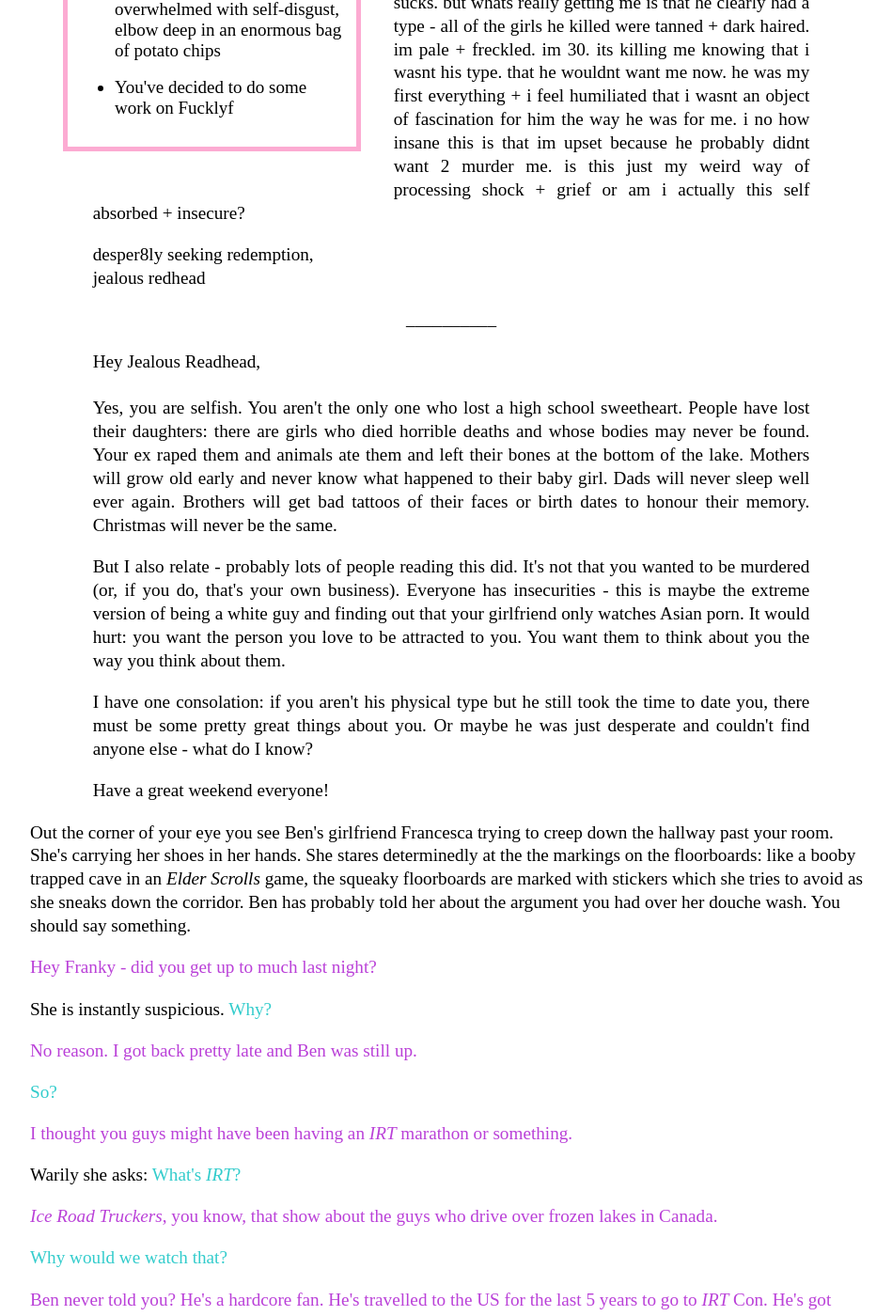
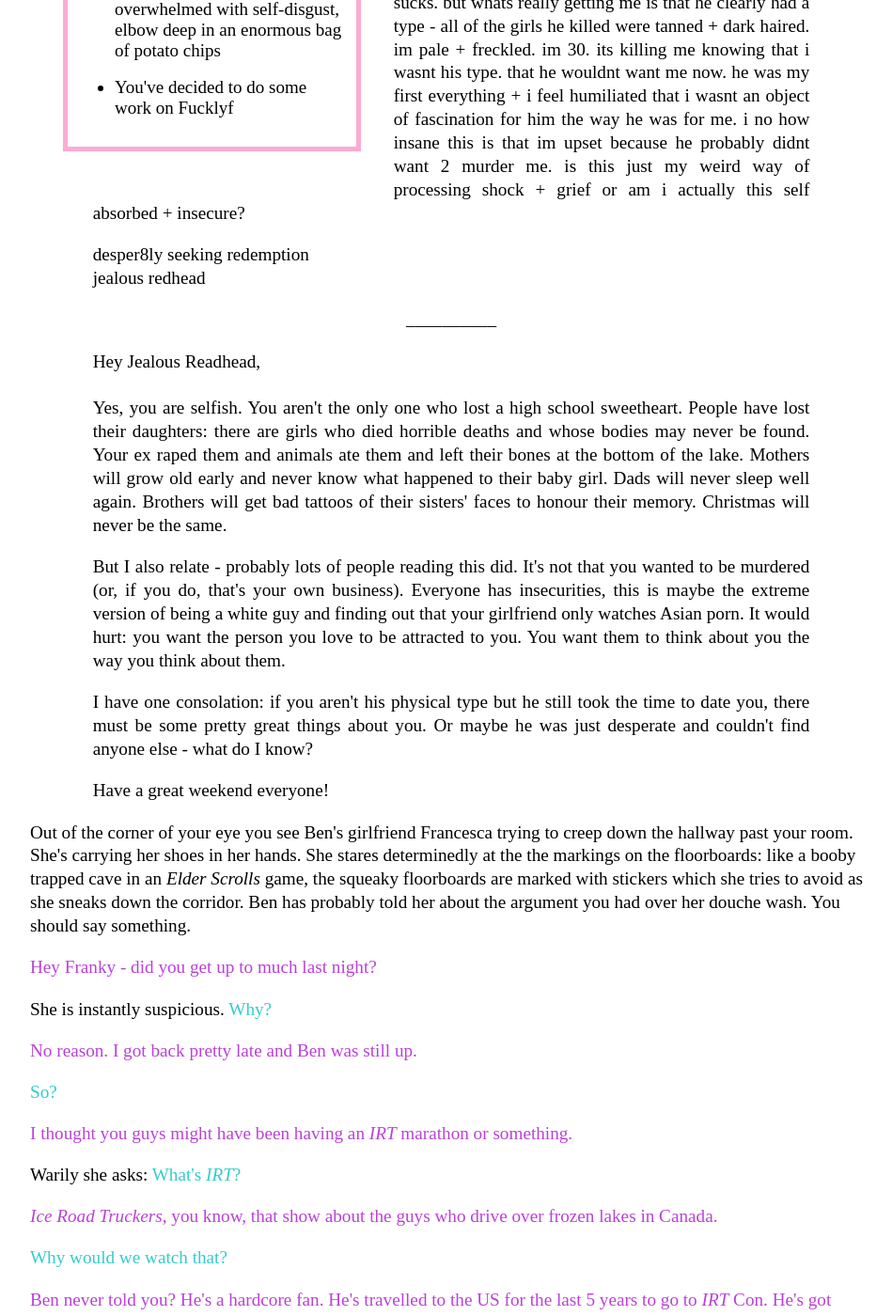
Before and after one commit to Pinelife/pinelife.github.io, a Jekyll site: the page Hellhole/Room7.html, which Jekyll copies as it is, in a window 1280 px wide and 1400 px high, scrolled down 766 px. Shown: the whole window at 94% size, without its empty margins (160-1109 px from the left). Built offline with Jekyll 4.4.1, drawn with Linux system fonts in a browser that asks for light colours; some of the changed text lies outside the part shown.

Commit message:
Update Room7.html

```diff
--- a/Hellhole/Room7.html
+++ b/Hellhole/Room7.html
@@ -67,7 +67,7 @@ so the first boy i ever loved is a necrophiliac + ur prolly thinking
   way of processing shock + grief or am i actually this self absorbed + insecure?
 </p>
 <p style="text-align:justify" class="indented">
-desper8ly seeking redemption,<br/>
+desper8ly seeking redemption<br/>
 jealous redhead
 </p>
 
@@ -79,12 +79,12 @@ __________
    <br/>
   Yes, you are selfish. You aren't the only one who lost a high school sweetheart. People have lost their daughters: there are girls
   who died horrible deaths and whose bodies may never be found. Your ex raped them and animals ate them and left their bones at the bottom of the lake.
-  Mothers will grow old early and never know what happened to their baby girl. Dads will never sleep well ever
-  again. Brothers will get bad tattoos of their faces or birth dates to honour their memory. Christmas will never be the same.
+  Mothers will grow old early and never know what happened to their baby girl. Dads will never sleep well
+  again. Brothers will get bad tattoos of their sisters' faces to honour their memory. Christmas will never be the same.
 </p>
   <p style="text-align:justify" class="indented">
   But I also relate - probably lots of people reading this did. It's not that you wanted to be
-  murdered (or, if you do, that's your own business). Everyone has insecurities - this is maybe the extreme version of being a white guy
+  murdered (or, if you do, that's your own business). Everyone has insecurities, this is maybe the extreme version of being a white guy
   and finding out that your girlfriend only watches Asian porn. It would hurt: you want the person you love to be attracted to you.
   You want them to think about you the way you think about them.
 </p>
@@ -95,7 +95,7 @@ __________
 <p style="text-align:justify" class="indented">
   Have a great weekend everyone!
 </p>
-<p>Out the corner of your eye you see Ben's girlfriend Francesca trying to creep down the hallway past your room. She's carrying
+<p>Out of the corner of your eye you see Ben's girlfriend Francesca trying to creep down the hallway past your room. She's carrying
   her shoes in her hands. She stares determinedly at the the markings on the floorboards: like a booby trapped cave in
   an <i>Elder Scrolls</i> game, the squeaky floorboards are marked with stickers which she tries to avoid as she sneaks
   down the corridor. Ben has probably told her about the argument you had over her douche wash. You should say something.
```
Also changed, not shown: other parts of Hellhole/Room7.html (+1 -1 lines).
